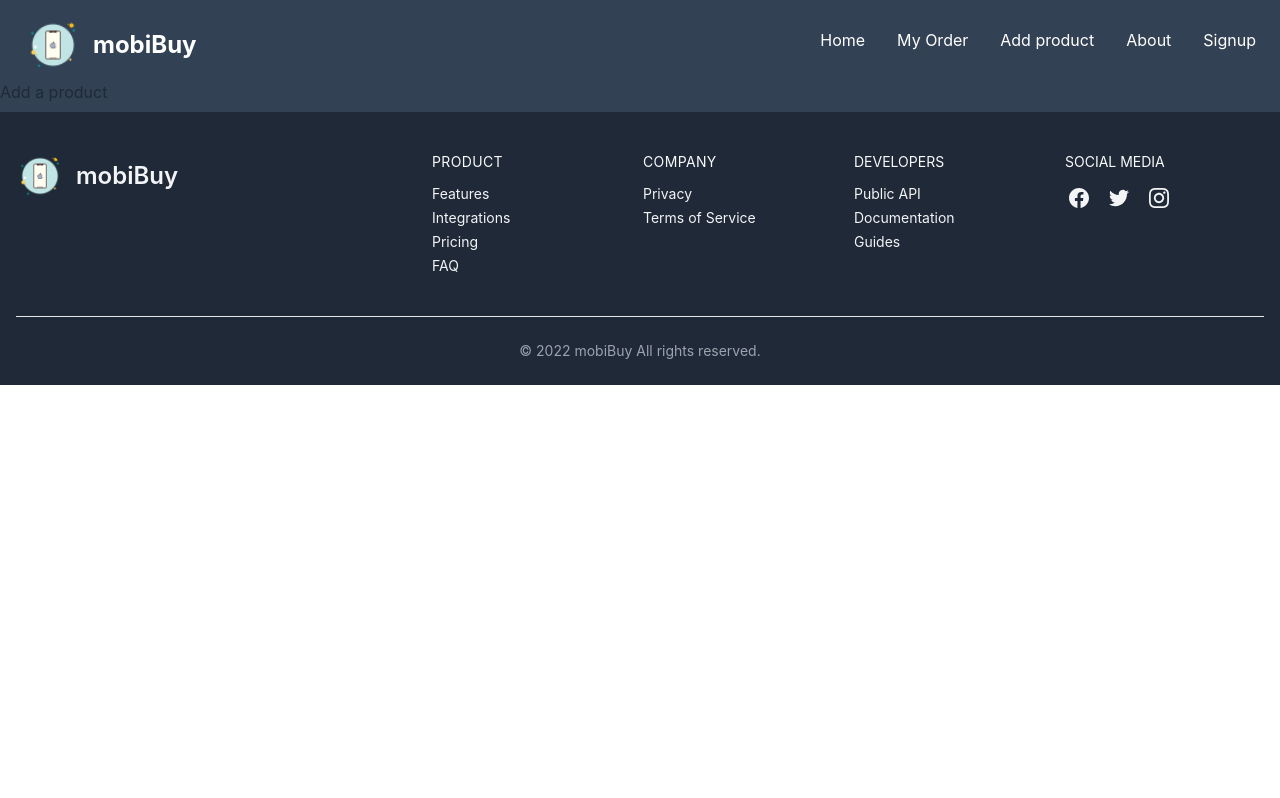
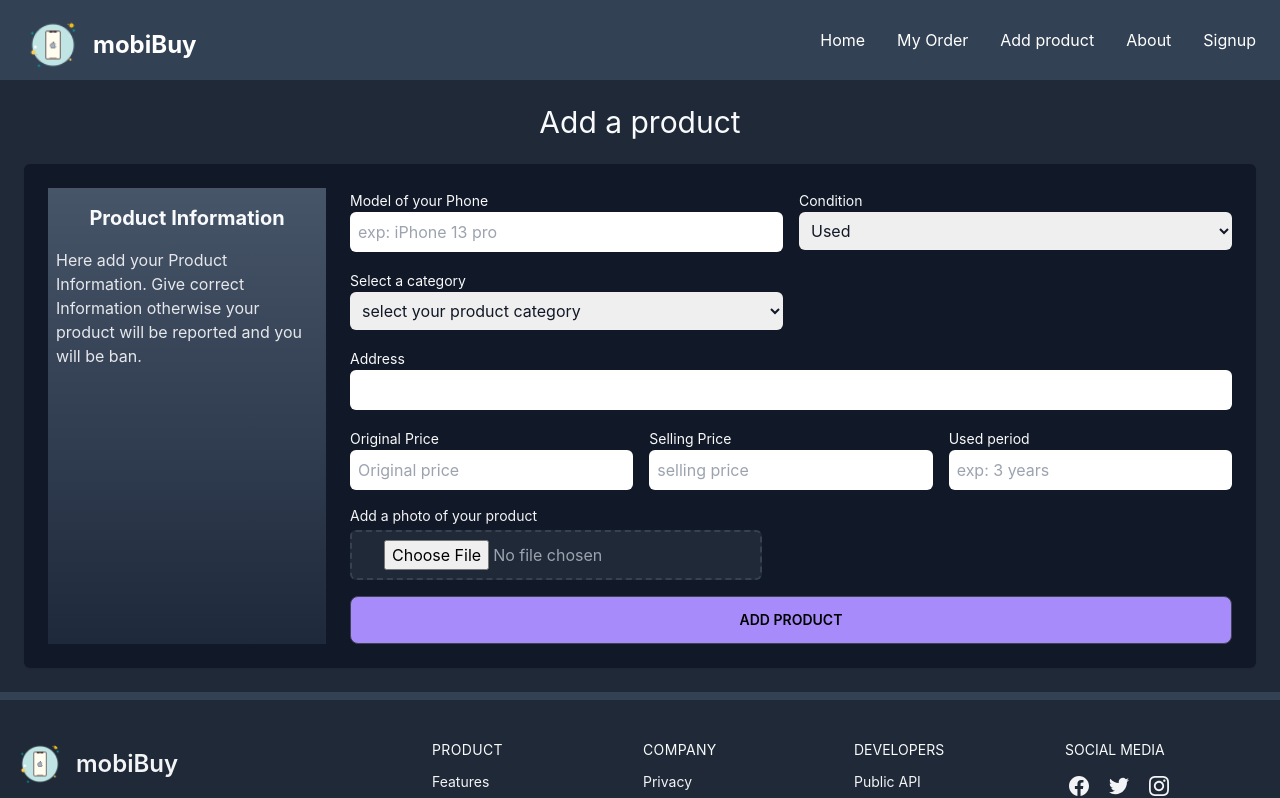
Before and after one commit to Shihab0/mobiBuy-client, a React (Create React App) app: page /AddProduct in a window 1280 px wide. Shown: the top 798 px of the page. Built offline with nearby package versions, Linux system fonts and the light colour scheme; no server answers.

Commit message:
product add form created

```diff
--- a/src/Components/Loading.js
+++ b/src/Components/Loading.js
@@ -1 +1,12 @@
-<div className="w-16 h-16 border-4 border-dashed rounded-full animate-spin border-violet-400"></div>;
+import React from "react";
+
+const Loading = () => {
+  return (
+    <div>
+      <div className="w-16 h-16 border-4 border-dashed rounded-full animate-spin border-violet-400"></div>
+      ;
+    </div>
+  );
+};
+
+export default Loading;
--- a/src/Pages/AddProduct/AddProduct.js
+++ b/src/Pages/AddProduct/AddProduct.js
@@ -1,9 +1,223 @@
-import React from "react";
+import React, { useContext } from "react";
+import { useForm } from "react-hook-form";
+import { AuthContext } from "../../Contexts/AuthProvider";
 
 const AddProduct = () => {
+  const { user } = useContext(AuthContext);
+  console.log(user);
+  const {
+    register,
+    formState: { errors },
+    handleSubmit,
+  } = useForm();
+  let productImg = "";
+
+  const date = new Date();
+
+  let day = date.getDate();
+  let month = date.getMonth() + 1;
+  let year = date.getFullYear();
+
+  let currentDate = `${day}-${month}-${year}`;
+
+  const handleAddProduct = (data) => {
+    console.log(data);
+    const productImage = data.productImage[0];
+    console.log(productImage);
+    const formData = new FormData();
+    formData.append("image", productImage);
+
+    fetch(
+      "https://api.imgbb.com/1/upload?key=c90d3252ec986b1e8a1e0a0c5b4d0806",
+      {
+        method: "POST",
+        body: formData,
+      }
+    )
+      .then((res) => res.json())
+      .then((imgData) => {
+        if (imgData.success) {
+          productImg = imgData.data.display_url;
+
+          const product = {
+            model: data.model,
+            condition: data.condition,
+            category: data.category,
+            location: data.address,
+            original_price: data.original_price,
+            price: data.selling_price,
+            used_period: data.used_period,
+            verified: false,
+            product_img: productImg,
+            posted_date: currentDate,
+            seller_img: user.photoURL,
+            seller_name: user.displayName,
+            email: user.email,
+          };
+          console.log(product);
+        }
+      });
+  };
+
   return (
-    <div>
-      <h2>Add a product</h2>
+    <div className="bg-gray-800">
+      <h2 className="text-3xl text-center pt-6 text-slate-50 ">
+        Add a product
+      </h2>
+      <div>
+        <section className="p-6  text-gray-50">
+          <form
+            onSubmit={handleSubmit(handleAddProduct)}
+            className="container flex flex-col mx-auto space-y-12 ng-untouched ng-pristine ng-valid"
+          >
+            <fieldset className="grid grid-cols-4 gap-6 p-6 rounded-md shadow-sm bg-gray-900">
+              <div className="space-y-2 col-span-full lg:col-span-1 bg-gradient-to-b from-slate-600 to-slate-800 ">
+                <p className="text-xl font-bold text-center pt-4 ">
+                  Product Information
+                </p>
+                <p className="text-gray-200 p-2">
+                  Here add your Product Information. Give correct Information
+                  otherwise your product will be reported and you will be ban.
+                </p>
+              </div>
+              <div className="grid grid-cols-6 gap-4 col-span-full lg:col-span-3">
+                <div className="col-span-full sm:col-span-3">
+                  <label className="text-sm">Model of your Phone</label>
+                  <input
+                    {...register("model", {
+                      required: "Model name is required",
+                    })}
+                    type="text"
+                    placeholder="exp: iPhone 13 pro"
+                    className="w-full p-2 rounded-md focus:ring focus:ring-opacity-75 focus:ring-violet-400 border-gray-700 text-gray-900"
+                  />
+                  {errors.model && (
+                    <p className="text-red-500 text-sm">
+                      {errors.model.message}
+                    </p>
+                  )}
+                </div>
+                <div className="col-span-full sm:col-span-3">
+                  <label className="text-sm">Condition</label>
+                  <select
+                    {...register("condition", {
+                      required: "Please select one",
+                    })}
+                    defaultValue="Used"
+                    className="w-full p-2 rounded-md focus:ring focus:ring-opacity-75 focus:ring-violet-400 border-gray-700 text-gray-900"
+                  >
+                    <option>Used</option>
+                    <option>Almost new</option>
+                  </select>
+                </div>
+                <div className="col-span-full sm:col-span-3">
+                  <label className="text-sm">Select a category</label>
+                  <select
+                    {...register("category", {
+                      required: "Please select a category",
+                    })}
+                    className="w-full p-2 rounded-md focus:ring focus:ring-opacity-75 focus:ring-violet-400 border-gray-700 text-gray-900"
+                  >
+                    <option disabled selected value="">
+                      select your product category
+                    </option>
+                    <option value="1">iPhone</option>
+                    <option value="2">Samsung</option>
+                    <option value="3">Google Pixel</option>
+                    <option value="4">Oppo</option>
+                  </select>
+                  {errors.category && (
+                    <p className="text-red-500 text-sm">
+                      {errors.category.message}
+                    </p>
+                  )}
+                </div>
+                <div className="col-span-full">
+                  <label className="text-sm">Address</label>
+                  <input
+                    {...register("address", { required: "Enter your address" })}
+                    type="text"
+                    className="w-full p-2 rounded-md focus:ring focus:ring-opacity-75 focus:ring-violet-400 border-gray-700 text-gray-900"
+                  />
+                  {errors.address && (
+                    <p className="text-red-500 text-sm">
+                      {errors.address.message}
+                    </p>
+                  )}
+                </div>
+
+                <div className="col-span-full sm:col-span-2">
+                  <label className="text-sm">Original Price</label>
+                  <input
+                    {...register("original_price", {
+                      required: "Original price of your phone",
+                    })}
+                    type="number"
+                    placeholder="Original price"
+                    className="w-full p-2 rounded-md focus:ring focus:ring-opacity-75 focus:ring-violet-400 border-gray-700 text-gray-900"
+                  />
+                  {errors.original_price && (
+                    <p className="text-red-500 text-sm">
+                      {errors.original_price.message}
+                    </p>
+                  )}
+                </div>
+                <div className="col-span-full sm:col-span-2">
+                  <label className="text-sm">Selling Price</label>
+                  <input
+                    {...register("selling_price", {
+                      required: "Selling price of your phone",
+                    })}
+                    type="number"
+                    placeholder="selling price"
+                    className="w-full p-2 rounded-md focus:ring focus:ring-opacity-75 focus:ring-violet-400 border-gray-700 text-gray-900"
+                  />
+                  {errors.selling_price && (
+                    <p className="text-red-500 text-sm">
+                      {errors.selling_price.message}
+                    </p>
+                  )}
+                </div>
+                <div className="col-span-full sm:col-span-2">
+                  <label className="text-sm">Used period</label>
+                  <input
+                    {...register("used_period", {
+                      required: "input this field",
+                    })}
+                    type="text"
+                    placeholder="exp: 3 years"
+                    className="w-full p-2 rounded-md focus:ring focus:ring-opacity-75 focus:ring-violet-400 border-gray-700 text-gray-900"
+                  />
+                  {errors.used_period && (
+                    <p className="text-red-500 text-sm">
+                      {errors.used_period.message}
+                    </p>
+                  )}
+                </div>
+                <fieldset className="w-full space-y-1 text-gray-100">
+                  <label className="block text-sm ">
+                    Add a photo of your product
+                  </label>
+                  <div className="flex">
+                    <input
+                      {...register("productImage")}
+                      type="file"
+                      className="px-8 py-2 border-2 border-dashed rounded-md border-gray-700 text-gray-400 bg-gray-800"
+                    />
+                  </div>
+                </fieldset>
+                <div className="col-span-full">
+                  <input
+                    type="submit"
+                    value="Add product"
+                    className="btn bg-violet-400 text-black hover:bg-violet-600 w-full"
+                  />
+                </div>
+              </div>
+            </fieldset>
+          </form>
+        </section>
+      </div>
     </div>
   );
 };
--- a/src/Pages/DisplayProducts/ProductCard/ProductCard.js
+++ b/src/Pages/DisplayProducts/ProductCard/ProductCard.js
@@ -4,7 +4,7 @@ import { CheckBadgeIcon, FlagIcon } from "@heroicons/react/24/solid";
 const ProductCard = ({ product }) => {
   console.log(product);
   const {
-    img,
+    product_img,
     verified,
     seller_name,
     used_period,
@@ -59,7 +59,7 @@ const ProductCard = ({ product }) => {
           </div>
         </div>
         <img
-          src={img}
+          src={product_img}
           alt=""
           className="object-cover object-center w-full h-80 bg-gray-500"
         />
--- a/src/Pages/SignUp and Login/SignUp.js
+++ b/src/Pages/SignUp and Login/SignUp.js
@@ -5,11 +5,10 @@ import { Link, useNavigate } from "react-router-dom";
 import { AuthContext } from "../../Contexts/AuthProvider";
 
 const SignUp = () => {
-  const { register, handleSubmit, loading } = useForm();
+  const { register, handleSubmit } = useForm();
   const { createUser, updateUser } = useContext(AuthContext);
   const navigate = useNavigate();
   let userImg = "";
-  console.log(loading);
 
   const handleSignUp = (data) => {
     const userImage = data.userImage[0];
@@ -139,16 +138,13 @@ const SignUp = () => {
               </div>
             </fieldset>
           </div>
-          {loading ? (
-            <div>Loading...</div>
-          ) : (
+
           <button
             type="submit"
             className="block w-full p-3 text-center rounded-sm text-gray-900 bg-violet-400"
           >
             Sign up
           </button>
-          )}
         </form>
         <div className="flex items-center pt-4 space-x-1">
           <div className="flex-1 h-px sm:w-16 bg-gray-700"></div>
```
Lines whose indentation alone changed are shown as unchanged.
